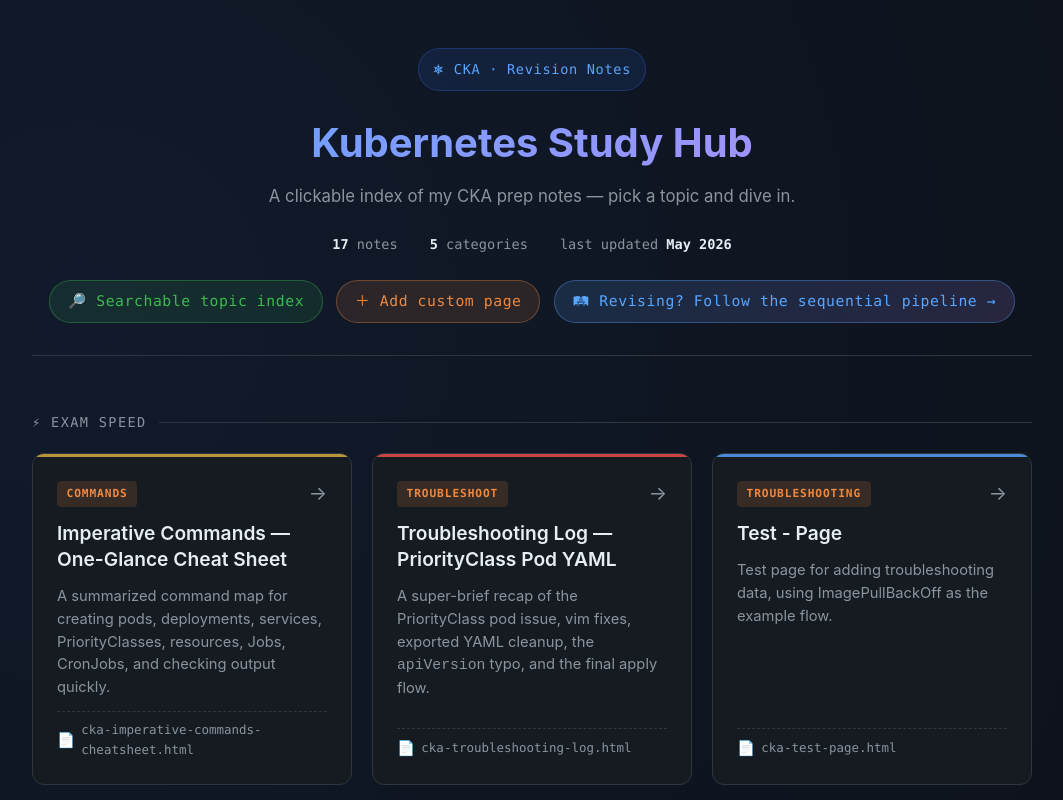
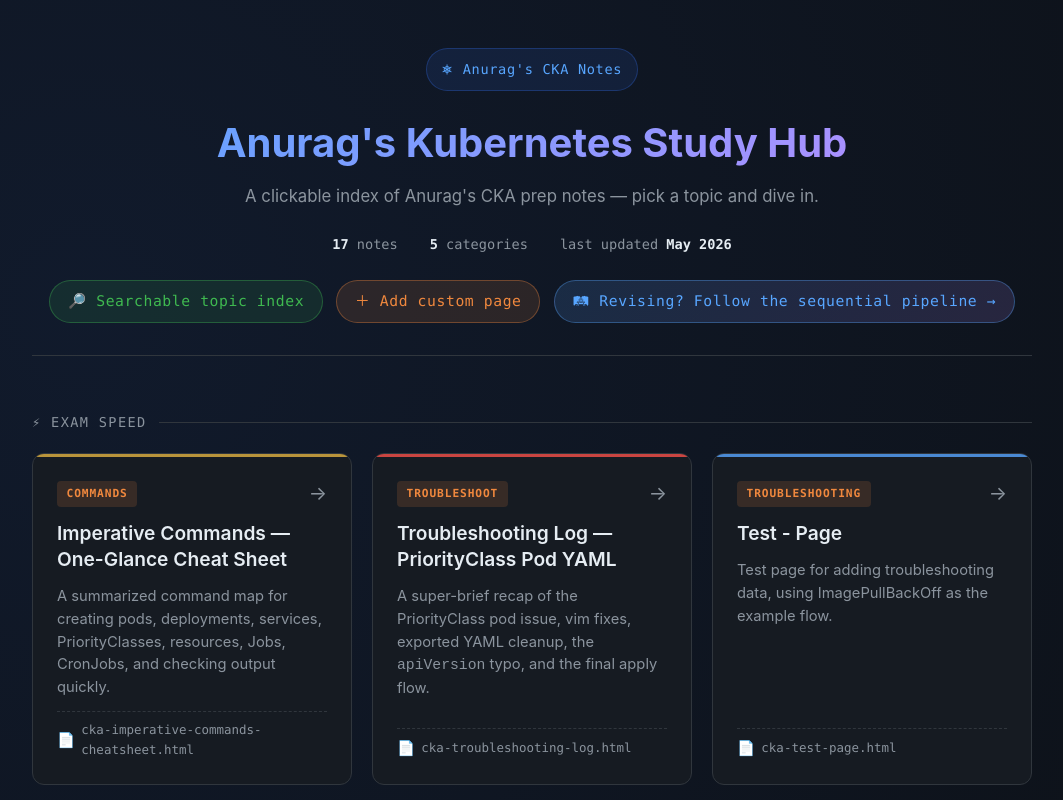
Before and after one commit to programmingtothecore/cka-revision-notes, a plain HTML site: page index.html in a window 1280 px wide. Shown: the top 800 px of the page, without its empty margins (108-1171 px from the left). Drawn offline with Linux system fonts and the light colour scheme.

Commit message:
Add Anurag branding to hub

```diff
--- a/index.html
+++ b/index.html
@@ -244,9 +244,9 @@
 <div class="container">
 
   <header>
-    <div class="logo">CKA · Revision Notes</div>
-    <h1>Kubernetes Study Hub</h1>
-    <p class="tagline">A clickable index of my CKA prep notes — pick a topic and dive in.</p>
+    <div class="logo">Anurag's CKA Notes</div>
+    <h1>Anurag's Kubernetes Study Hub</h1>
+    <p class="tagline">A clickable index of Anurag's CKA prep notes — pick a topic and dive in.</p>
     <div class="stats">
       <span><strong>17</strong> notes</span>
       <span><strong>5</strong> categories</span>
```
